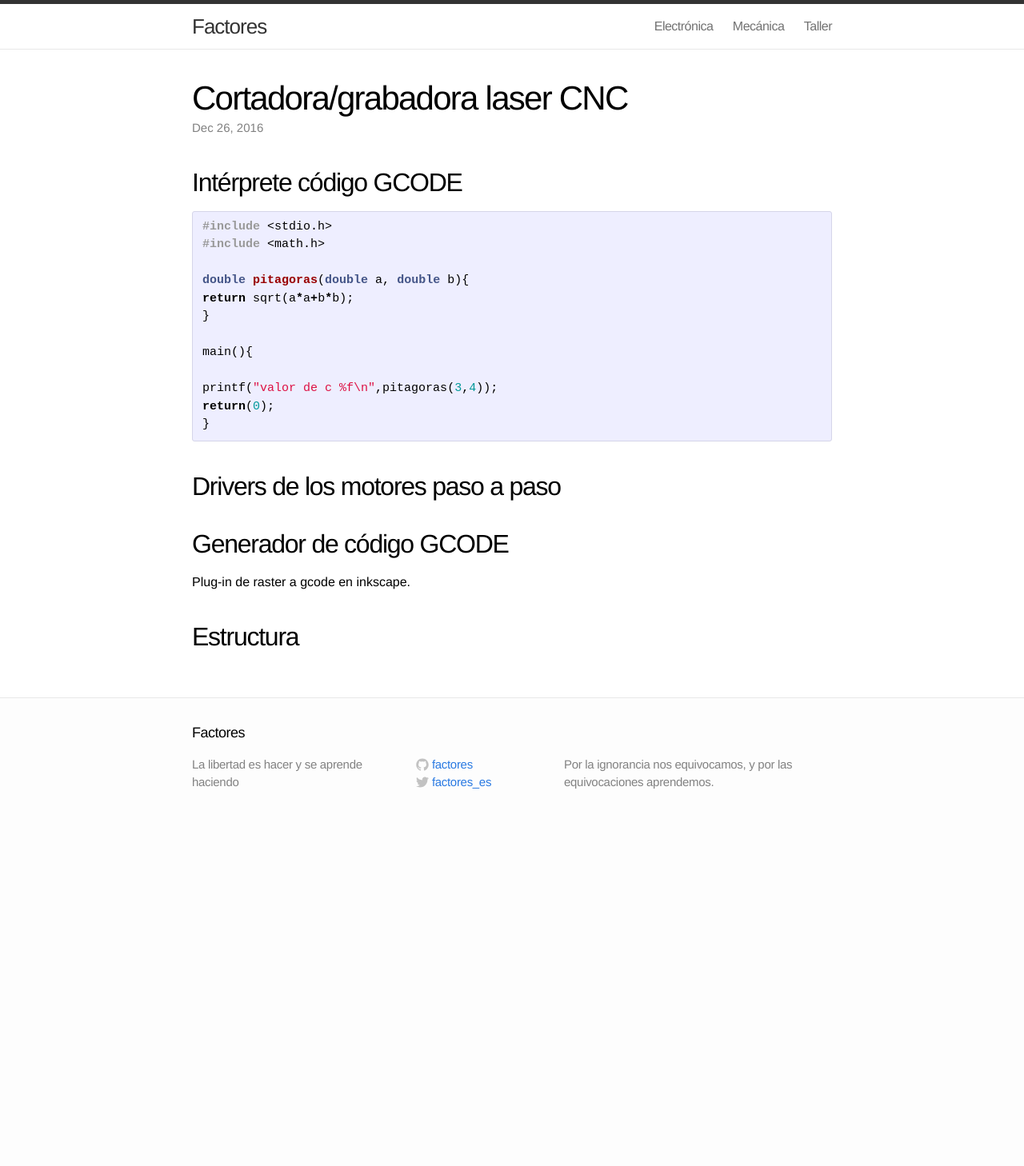
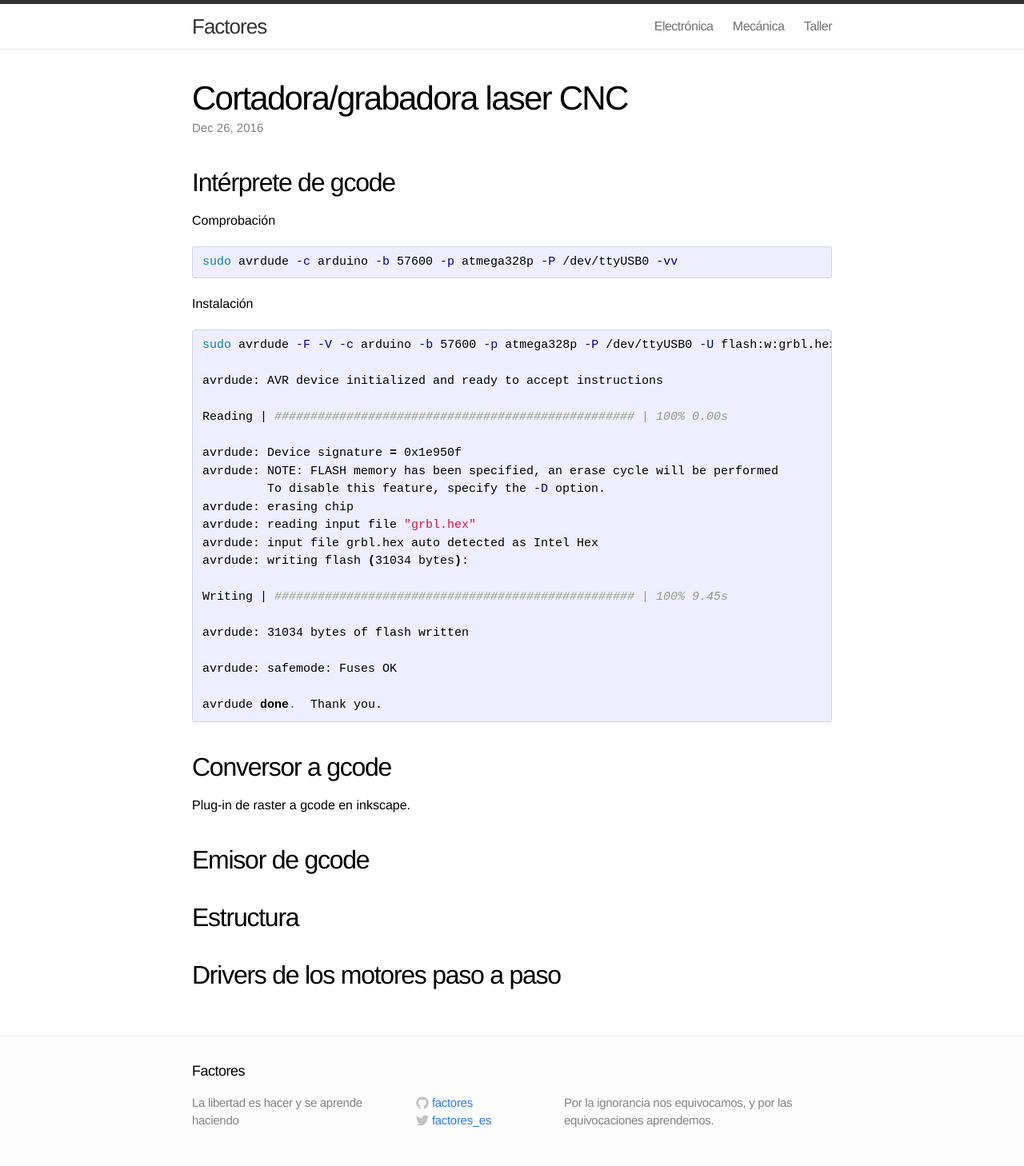
Before and after one commit to factores/factores.github.io, a Jekyll site: the page built from _posts/taller/2016-12-26-Cortadora-laser-cnc.markdown, in a window 1280 px wide. Shown: the whole page at 80% size. Built offline with Jekyll 4.4.1, drawn with Linux system fonts in a browser that asks for light colours; comment, search, counter and statistics services are not loaded; before the commit the page ends 1035 px from its top, so only the background shows below that.

Commit message:
_posts/taller/2016-12-26-Cortadora-laser-cnc.markdown

```diff
--- a/_posts/taller/2016-12-26-Cortadora-laser-cnc.markdown
+++ b/_posts/taller/2016-12-26-Cortadora-laser-cnc.markdown
@@ -6,32 +6,51 @@ comments: true
 categories: taller
 tags: elec laser
 ---
-Intérprete código GCODE
------------------------
+Intérprete de gcode
+-------------------
 
-{% highlight c++ %}
+Comprobación
 
-#include <stdio.h>
-#include <math.h>
+{% highlight bash %}
+sudo avrdude -c arduino -b 57600 -p atmega328p -P /dev/ttyUSB0 -vv
+{% endhighlight %}
 
-double pitagoras(double a, double b){
-return sqrt(a*a+b*b);
-}
+Instalación
 
-main(){
+{% highlight bash %}
+sudo avrdude -F -V -c arduino -b 57600 -p atmega328p -P /dev/ttyUSB0 -U flash:w:grbl.hex
 
-printf("valor de c %f\n",pitagoras(3,4));
-return(0);
-}
+avrdude: AVR device initialized and ready to accept instructions
+
+Reading | ################################################## | 100% 0.00s
+
+avrdude: Device signature = 0x1e950f
+avrdude: NOTE: FLASH memory has been specified, an erase cycle will be performed
+         To disable this feature, specify the -D option.
+avrdude: erasing chip
+avrdude: reading input file "grbl.hex"
+avrdude: input file grbl.hex auto detected as Intel Hex
+avrdude: writing flash (31034 bytes):
+
+Writing | ################################################## | 100% 9.45s
+
+avrdude: 31034 bytes of flash written
+
+avrdude: safemode: Fuses OK
+
+avrdude done.  Thank you.
 {% endhighlight %}
+
+Conversor a gcode
+-----------------
+
+Plug-in de raster a gcode en inkscape.
+
+Emisor de gcode
+---------------
+
+Estructura
+----------
 
 Drivers de los motores paso a paso
 ----------------------------------
-
-Generador de código GCODE
--------------------------
-
-Plug-in de raster a gcode en inkscape.
-
-Estructura
-----------
```
